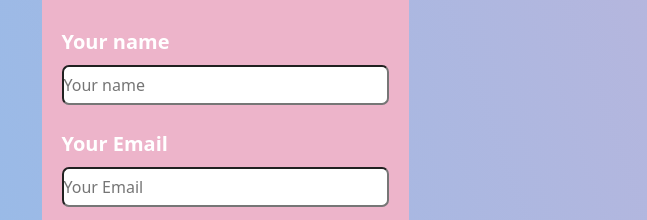
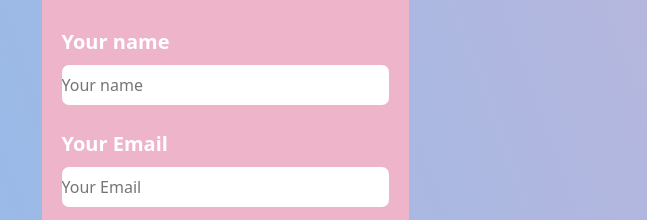
Before and after one commit to LeenAmawi/Portfolio, a plain HTML site: page index.html in a window 1280 px wide. Shown: the part 2491-2711 px from the top of the page, 0-647 px from the left. Drawn offline with nearby package versions, Linux system fonts and the light colour scheme; a web font is replaced by a local one.

Commit message:
final edit 2

```diff
--- a/assets/css/style.css
+++ b/assets/css/style.css
@@ -317,7 +317,9 @@ color: white;
 font-size: 20px;
 font-weight: bolder;
 }
-input[type="text"],input[type="email"]{ border-radius: 7px; -webkit-border-radius: 7px; -moz-border-radius: 7px; -ms-border-radius: 7px; -o-border-radius: 7px; width: 100%; height: 40px;
+input[type="text"],input[type="email"]{
+    border: none;
+    border-radius: 7px; -webkit-border-radius: 7px; -moz-border-radius: 7px; -ms-border-radius: 7px; -o-border-radius: 7px; width: 100%; height: 40px;
 }
 input[type="submit"]{
     padding:10px 40px ;
```
